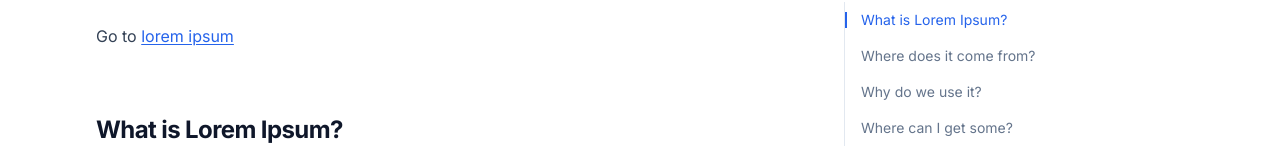
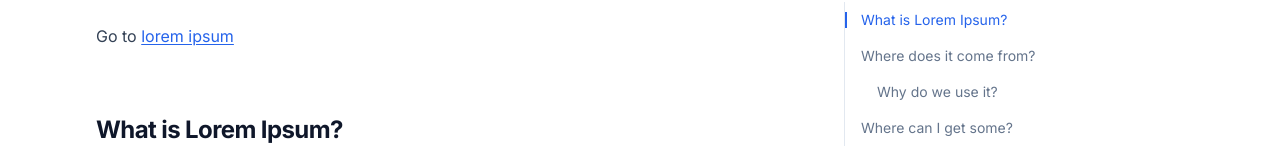
Before and after one commit to sundaray/hemantasundaray, a Next.js app: page /blog/first-post in a window 1280 px wide. Shown: the part 503-667 px from the top of the page. Built offline with nearby package versions, Linux system fonts and the light colour scheme.

Commit message:
dynamic toc complete

```diff
--- a/components/toc.tsx
+++ b/components/toc.tsx
@@ -1,6 +1,5 @@
 "use client";
 
-import { Icons } from "@/components/icons";
 import { useScrollSpy } from "@/hooks/use-scrollspy";
 import { cn } from "@/lib/utils";
 import { motion } from "framer-motion";
@@ -15,7 +14,7 @@ export function TOC() {
         <motion.div
           className="absolute left-0 top-2.5 h-4 w-0.5 bg-primary"
           animate={{
-            y: currentIndex * 36
+            y: currentIndex * 36,
           }}
           transition={{
             type: "spring",
@@ -27,14 +26,12 @@ export function TOC() {
           <li
             key={id}
             className={cn(
-              `ml-${(level - 2) * 4}`,
-              "px-4 py-2 text-sm hover:text-secondary-foreground",
+              level === 3 ? "pl-8" : "pl-4",
+              "py-2 text-sm hover:text-secondary-foreground",
               id === activeId ? "text-primary" : "text-muted-foreground",
             )}
           >
-            <a href={`#${id}`}>
-              {text}
-            </a>
+            <a href={`#${id}`}>{text}</a>
           </li>
         ))}
       </ul>
```
